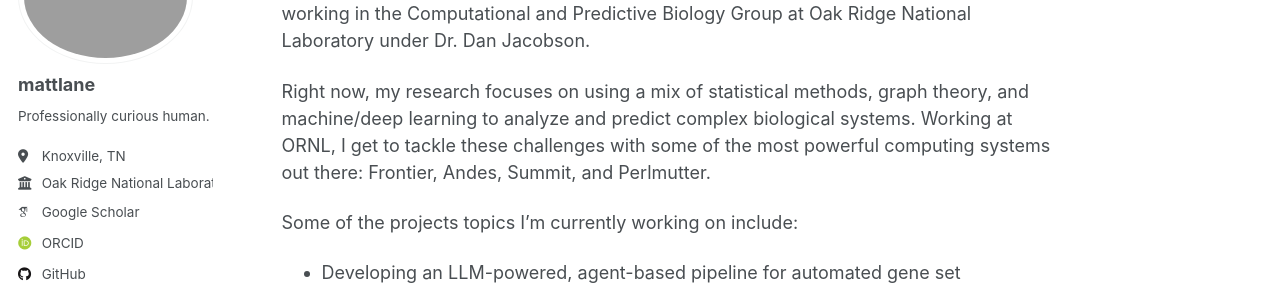
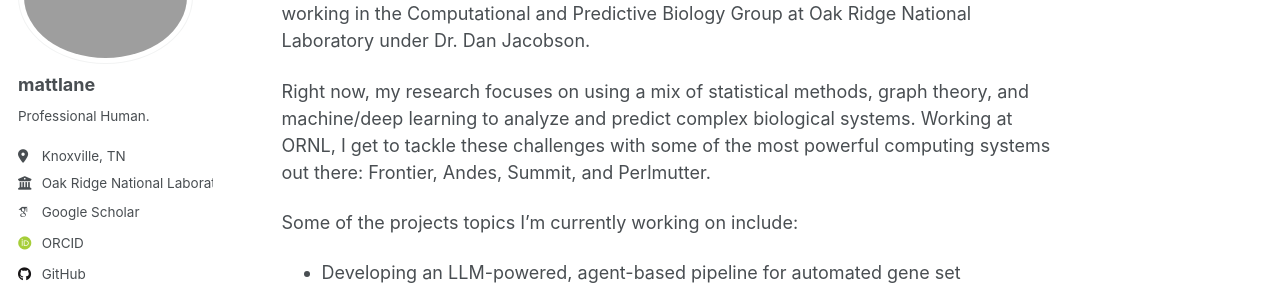
Before and after one commit to LaneMatthewJ/lanematthewj.github.io, a Jekyll site: the page built from _pages/about.md, in a window 1280 px wide. Shown: the part 169-459 px from the top of the page. Built offline with Jekyll 4.4.1, drawn with Linux system fonts in a browser that asks for light colours; some web fonts are replaced; a script that is not in the unit is left out.

Commit message:
updated the configuration file

```diff
--- a/_config.yml
+++ b/_config.yml
@@ -25,7 +25,7 @@ author:
   avatar           : "/misc/zoomed_frontier.png"
   name             : "mattlane"
   pronouns         : # example: "she/her"
-  bio              : "Professionally curious human."
+  bio              : "Professional Human."
   location         : "Knoxville, TN"
   employer         : "Oak Ridge National Laboratory"
   uri              : # URL
```
